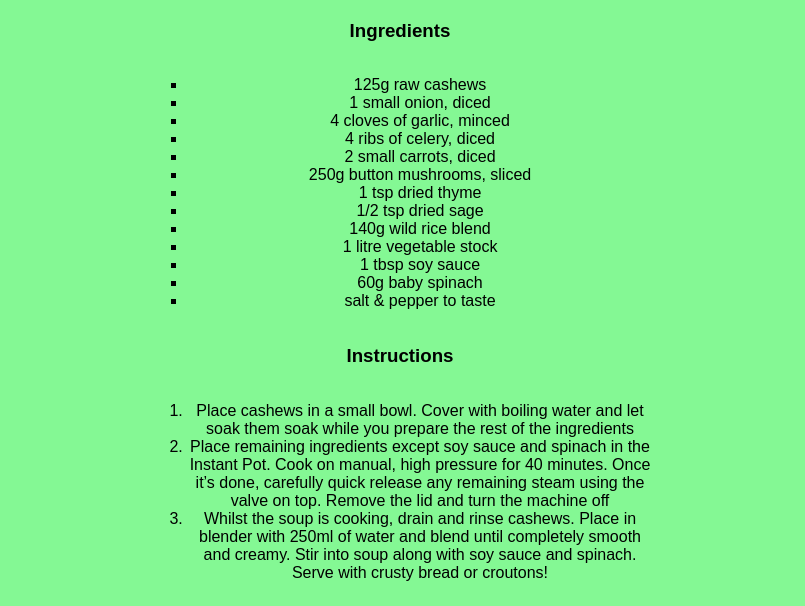
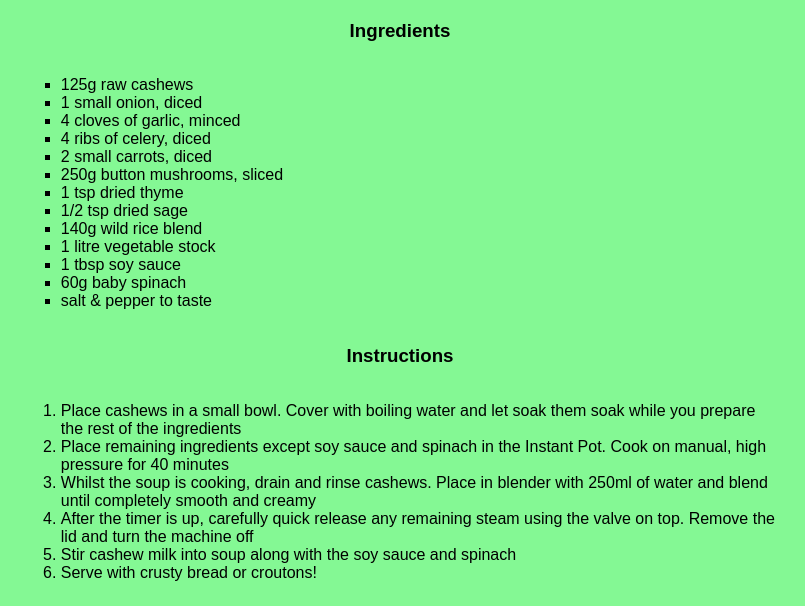
Before and after one commit to NatashaMoon/wild-rice-mushroom-soup, a plain HTML site: page index.html in a window 1280 px wide. Shown: the part 425-1031 px from the top of the page, without its empty margins (240-1045 px from the left). Drawn offline with Linux system fonts and the light colour scheme.

```diff
--- a/index.html
+++ b/index.html
@@ -43,8 +43,11 @@
     <div class="sub-content">
         <ol>
             <li>Place cashews in a small bowl. Cover with boiling water and let soak them soak while you prepare the rest of the ingredients</li>
-            <li>Place remaining ingredients except soy sauce and spinach in the Instant Pot. Cook on manual, high pressure for 40 minutes. Once it’s done, carefully quick release any remaining steam using the valve on top. Remove the lid and turn the machine off</li>
-            <li>Whilst the soup is cooking, drain and rinse cashews. Place in blender with 250ml of water and blend until completely smooth and creamy. Stir into soup along with soy sauce and spinach. Serve with crusty bread or croutons!</li>
+            <li>Place remaining ingredients except soy sauce and spinach in the Instant Pot. Cook on manual, high pressure for 40 minutes</li>
+            <li>Whilst the soup is cooking, drain and rinse cashews. Place in blender with 250ml of water and blend until completely smooth and creamy</li>
+            <li>After the timer is up, carefully quick release any remaining steam using the valve on top. Remove the lid and turn the machine off</li>
+            <li>Stir cashew milk into soup along with the soy sauce and spinach</li>
+            <li>Serve with crusty bread or croutons!</li>
         </ol>
     </div>
     </div>
--- a/style.css
+++ b/style.css
@@ -19,7 +19,6 @@ body {
 }
 
 .sub-content {
-    text-align:center;
-    margin: auto 30%;
+    margin: auto 20%;
 
 }
```
